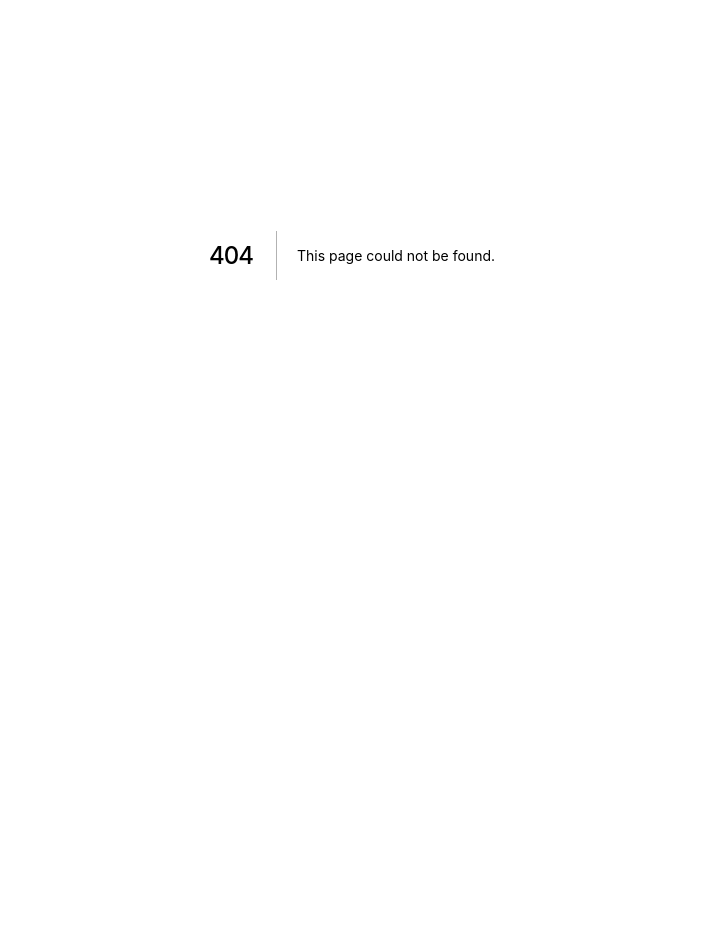
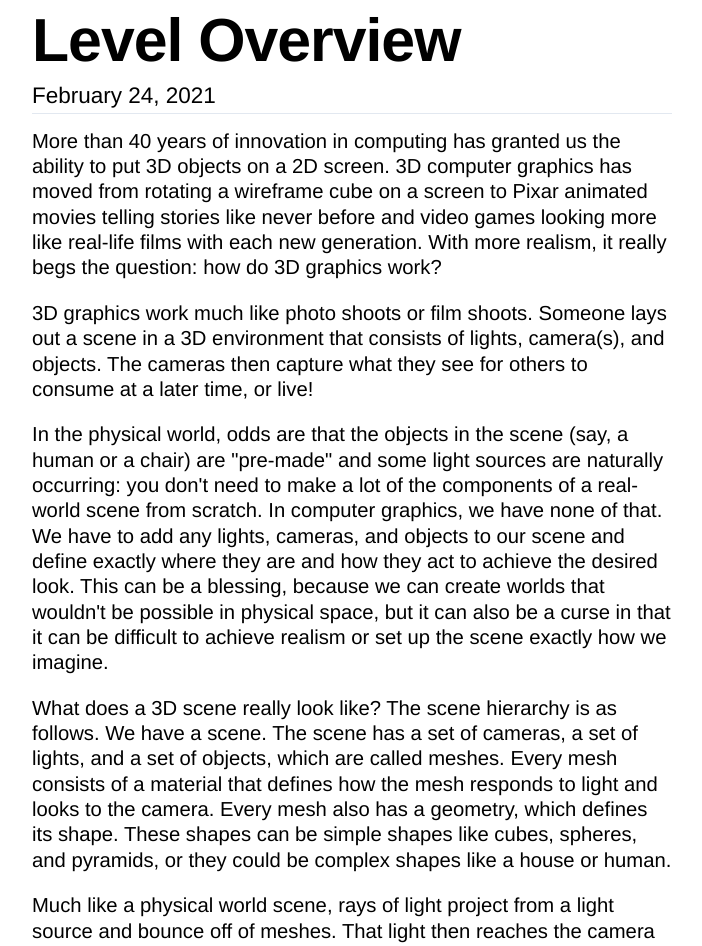
Before and after one commit to aunyks/blog, a Next.js app: page /2021/2/3d-graphics-overview-high-level in a window 1280 px wide. Before the commit this address had no page. Shown: the part 145-1091 px from the top of the page, without its empty margins (288-990 px from the left). Before the commit the page ends 800 px from the top, so only its background shows below. Built offline with nearby package versions, Linux system fonts and the light colour scheme.

Commit message:
add graphics high level overview

```diff
--- a/pages/2020/12/a-brief-lesson-on-gogo.js
+++ b/pages/2020/12/a-brief-lesson-on-gogo.js
@@ -27,7 +27,7 @@ export default function AnatomyOfGogo() {
       </figure>
       <h3>Instruments</h3>
       <p>
-        The vast majority of go-go has a distinct drum line fit with sounds from a drum kit, and conga and bongo drums. Other aspects of
+        The vast majority of go-go has a distinct drum line fit with sounds from a drum kit and conga and bongo drums. Other aspects of
         a song like the harmony and melody are often played using vocals, piano, strings, or synthesizers. The genre can have a wide
         range of sounds, but the core of the genre is the familiar beat, as you can see in the above examples.
       </p>
--- /dev/null
+++ b/pages/2021/2/3d-graphics-overview-high-level.js
@@ -0,0 +1,47 @@
+import Post from 'components/Post'
+
+export default function ThreeDGraphicsHighLevel() {
+  return (
+    <Post
+      title="3D Graphics High Level Overview"
+      description="Discussing how 3D graphics work, with no math or code."
+      date="2021-02-23">
+      <p>
+        More than 40 years of innovation in computing has granted us the ability to put 3D objects on a 2D screen.
+        3D computer graphics has moved from rotating a wireframe cube on a screen to Pixar animated movies telling stories
+        like never before and video games looking more like real-life films with each new generation. With more realism,
+        it really begs the question: how do 3D graphics work?
+      </p>
+      <p>
+        3D graphics work much like photo shoots or film shoots. Someone lays out a scene in a 3D environment that consists of
+        lights, camera(s), and objects. The cameras then capture what they see for others to consume at a later time, or live!
+      </p>
+      <p>
+        In the physical world, odds are that the objects in the scene (say, a human or a chair) are "pre-made" and some light sources
+        are naturally occurring: you don't need to make a lot of the components of a real-world scene from scratch. In computer graphics,
+        we have none of that. We have to add any lights, cameras, and objects to our scene and define exactly where they are and how they
+        act to achieve the desired look. This can be a blessing, because we can create worlds that wouldn't be possible in physical space, but it can also
+        be a curse in that it can be difficult to achieve realism or set up the scene exactly how we imagine.
+      </p>
+      <p>
+        What does a 3D scene really look like? The scene hierarchy is as follows. We have a scene. The scene has a set of cameras, a set of lights, and a set of objects,
+        which are called meshes. Every mesh consists of a material that defines how the mesh responds to light and looks to the camera. Every mesh
+        also has a geometry, which defines its shape. These shapes can be simple shapes like cubes, spheres, and pyramids, or they could be complex shapes like a house
+        or human.
+      </p>
+      <p>
+        Much like a physical world scene, rays of light project from a light source and bounce off of meshes. That light then reaches the camera so we can see everything.
+      </p>
+      <p>
+        In pre-rendered graphics like images and videos you can create in tools like Maya and Blender, this process of casting light, seeing how it affects objects in the scene,
+        and using that information to draw the scene is often a slow process that produces relatively high quality results. In real-time graphics like video games, this process
+        takes place between 30 and 60 times each second, but that speed comes at the cost of quality. The good thing is that the lines between these systems continue to blur as
+        graphics processors get faster, though. This is why the graphics on gaming consoles and PCs look better with each new generation.
+      </p>
+      <p>
+        I hope this was helpful. If you want to see me making a really basic scene in Blender, read <a href="/2020/9/how-3d-design-works">this post</a>. If you want a somewhat low level overview of how 3D graphics work,
+        I'm writing another post right now.
+      </p>
+    </Post>
+  )
+}
--- a/pages/tech/index.js
+++ b/pages/tech/index.js
@@ -7,6 +7,7 @@ export default function Tech() {
       pageTitle="Tech"
       title="Tech"
       subtitle="Writeups, research, and realizations">
+      <Link href="/2021/2/3d-graphics-overview-high-level">3d graphics overview: high level</Link>
       <Link href="/2020/11/demodulating-iq-data">demodulating i/q data</Link>
       <Link href="/2020/11/understanding-complex-signals">understanding complex signals</Link>
       <Link href="/2020/10/why-i-care-about-radio">why i care about radio</Link>
```
